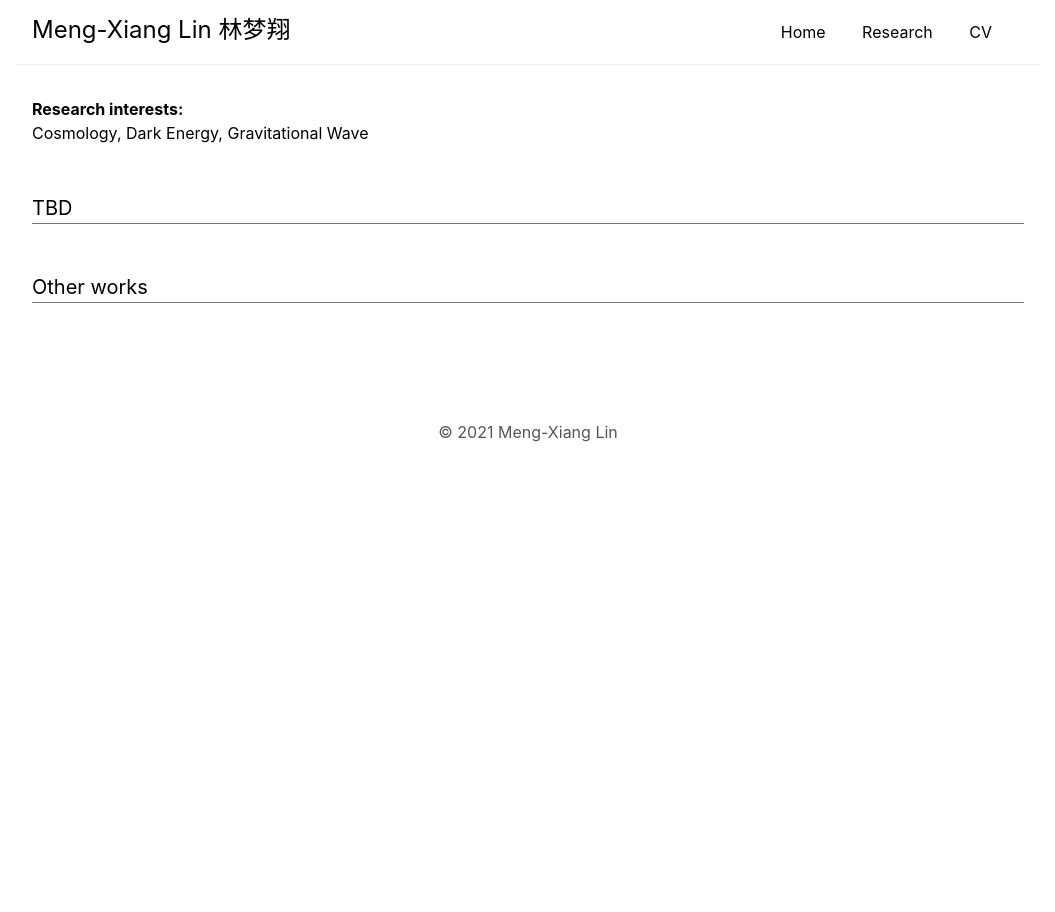
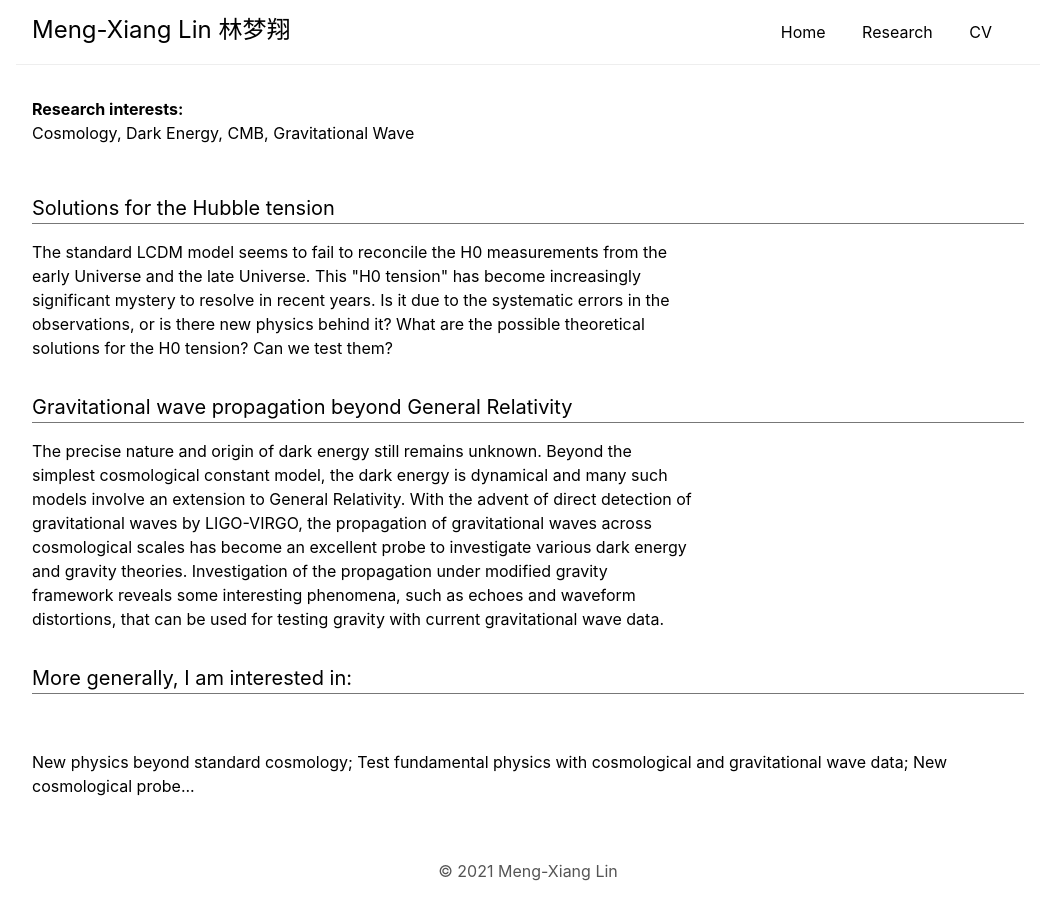
Before and after one commit to M-X-Lin/M-X-Lin.github.io, a plain HTML site: page research.html in a window 1280 px wide. Shown: the whole page, without its empty margins (112-1167 px from the left). Before the commit the page ends 800 px from the top, so only its background shows below. Drawn offline with nearby package versions, Linux system fonts and the light colour scheme; some icons are missing.

Commit message:
Update research.html

```diff
--- a/research.html
+++ b/research.html
@@ -5,9 +5,9 @@
     <meta http-equiv="Content-Type" content="text/html; charset=utf-8">
     <meta http-equiv="X-UA-Compatible" content="IE=Edge">
     <title>
-      Hanjue Zhu
+      Meng-Xiang Lin
     </title>
-    <meta name="author" content="Hanjue Zhu">
+    <meta name="author" content="Meng-Xiang Lin">
     <meta name="description" content="Astrophysics">
     <meta name="viewport" content="width=device-width, initial-scale=1">
     <link rel="stylesheet" href="https://unpkg.com/tachyons@4.12.0/css/tachyons.min.css"/>
@@ -52,14 +52,13 @@
         <div class="fl w-100 ">
           <p>
             <b> Research interests:</b> <br>
-            Cosmology, Dark Energy, Gravitational Wave
+            Cosmology, Dark Energy, CMB, Gravitational Wave
           </p>
         </div>
       </div>
 
       <div class="pa3">
-        <div class="f4 bb b--gray">TBD</div>
-
+        <div class="f4 bb b--gray">Solutions for the Hubble tension</div>
         <div class="cf">
           <!--<div class="mt3 fl w-100 w-third-l">
             <div class="gray">University of Chicago</div>
@@ -69,24 +68,39 @@
               <!--&rarr; <br>-->
               <!--&rarr;-->
             </p>
-
+            The standard LCDM model seems to fail to reconcile the H0 measurements from the early Universe and the late Universe. This "H0 tension" has become increasingly significant mystery to resolve in recent years. Is it due to the systematic errors in the observations, or is there new physics behind it? What are the possible theoretical solutions for the H0 tension? Can we test them?
           </div>
         </div>
-
       </div>
 
       <div class="pa3">
-        <div class="f4 bb b--gray">Other works</div>
+        <div class="f4 bb b--gray">Gravitational wave propagation beyond General Relativity</div>
+        <div class="cf">
+          <!--<div class="mt3 fl w-100 w-third-l">
+            <div class="gray">University of Chicago</div>
+          </div>-->
+          <div class="fl w-100 w-two-thirds-l">
+            <p>
+              <!--&rarr; <br>-->
+              <!--&rarr;-->
+            </p>
+            The precise nature and origin of dark energy still remains unknown. Beyond the simplest cosmological constant model, the dark energy is dynamical and many such models involve an extension to General Relativity. With the advent of direct detection of gravitational waves by LIGO-VIRGO, the propagation of gravitational waves across cosmological scales has become an excellent probe to investigate various dark energy and gravity theories.
+            Investigation of the propagation under modified gravity framework reveals some interesting phenomena, such as echoes and waveform distortions, that can be used for testing gravity with current gravitational wave data.
+          </div>
+        </div>
+      </div>
+
+      <div class="pa3">
+        <div class="f4 bb b--gray">More generally, I am interested in:</div>
         <p>
           <!--&rarr; <br>-->
           <br>
           <!--&rarr; <br>-->
           <!--&rarr;-->
         </p>
-
-
-
-
+        New physics beyond standard cosmology;
+        Test fundamental physics with cosmological and gravitational wave data;
+        New cosmological probe...
       </div>
 
     </main>
```
